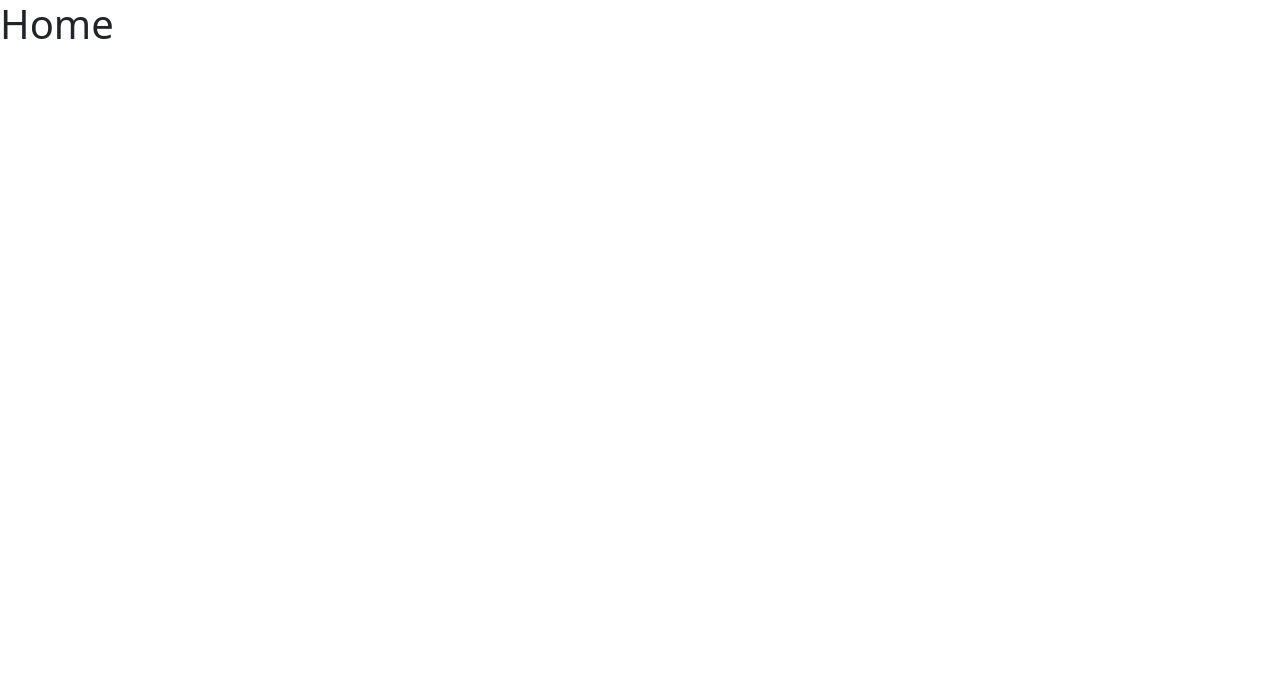
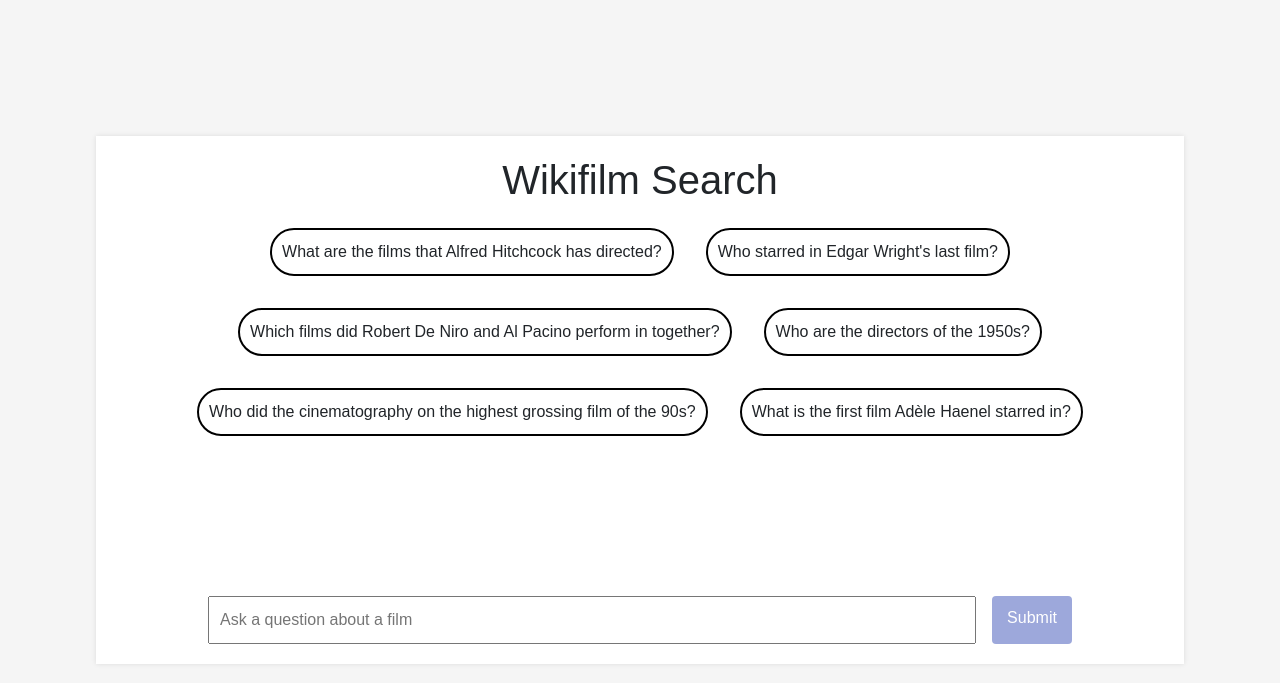
Before and after one commit to mattsg6/NLP_Wikidata, a Flask app: page / in a window 1280 px wide. Before the commit the part shown is almost empty. Shown: the top 683 px of the page. Run offline with Flask 3, Linux system fonts and the light colour scheme; some libraries are stand-ins or nearby versions.

Commit message:
home page complete

```diff
--- a/routes/api.py
+++ b/routes/api.py
@@ -1,4 +1,5 @@
-from flask import Blueprint, render_template, redirect, url_for
+from flask import Blueprint, render_template, redirect, url_for, request
+import requests
 from scripts.wikidata import wikidata_query
 
 api = Blueprint('api', __name__)
@@ -30,3 +31,9 @@ SELECT ?film ?cinematographer WHERE {
     payload = wikidata_query(endpoint_url=endpoint_url, query=query)
 
     return render_template('results.html', res = payload, question=question)
+
+@api.route('/question', methods=['POST'])
+def process():
+    print(request.json)
+
+    return url_for('api.res')
--- a/templates/index.html
+++ b/templates/index.html
@@ -14,9 +14,148 @@
       crossorigin="anonymous"
     />
 
+    <style>
+      body {
+        font-family: Arial, sans-serif;
+        margin: 0;
+        padding: 20px;
+        background-color: #f5f5f5;
+        text-align: center;
+      }
+
+      h1,
+      p {
+        text-align: center;
+      }
+
+      .container {
+        width: 85vw;
+        height: 66vh;
+        margin: 0 auto;
+        background-color: #ffffff;
+        padding: 20px;
+        box-shadow: 0 0 5px rgba(0, 0, 0, 0.1);
+
+        position: absolute;
+        top:0;
+        bottom: 0;
+        left: 0;
+        right: 0;
+
+        margin: auto;
+      }
+
+      input[type="text"] {
+        width: 60vw;
+        padding: 10px;
+        font-size: 16px;
+      }
+
+      .btn {
+        margin-left: 1rem;
+        padding: 10px 15px;
+        font-size: 16px;
+        background-color: #9da8db;
+        border: none;
+        color: white;
+        cursor: pointer;
+      }
+
+      .btn:not([href]):not([class]) {
+        color: white;
+        text-decoration: none;
+      }
+
+      .btn:hover, .btn:not([href]):not([class]):hover {
+        transition: 0.25s;
+        border-width: 1px;
+        border-style: solid;
+        border-color: #9da8db;
+        background-color: white;
+        color: #9da8db;
+      }
+
+
+
+      .input-container {
+        display: flex;
+        justify-content: center;
+      }
+
+      form {
+        display: flex;
+        position: absolute;
+        bottom: 20px;
+        margin: auto;
+      }
+
+      .content {
+        display: flex;
+        justify-content: center;
+        flex-wrap: wrap;
+      }
+
+      .box {
+        padding: 10px;
+        margin: 1rem;
+        border-style: solid;
+        border-width: 2px;
+        border-radius: 2rem;
+        border-color: black;
+      }
+    </style>
+
     <title>Wikifilm</title>
   </head>
   <body>
-    <h1>Home</h1>
+      <div class="container">
+        <h1>Wikifilm Search</h1>
+        <div class="content">
+          <div class="box">
+            What are the films that Alfred Hitchcock has directed?
+          </div>
+          <div class="box">
+            Who starred in Edgar Wright's last film?
+          </div>
+          <div class="box">
+            Which films did Robert De Niro and Al Pacino perform in together?
+          </div>
+          <div class="box">
+            Who are the directors of the 1950s?
+          </div>
+          <div class="box">
+            Who did the cinematography on the highest grossing film of the 90s?
+          </div>
+          <div class="box">
+            What is the first film Adèle Haenel starred in?
+          </div>
+        </div>
+        <div class="input-container">
+          <form id="input">
+            <input type="text" id="questionInput" placeholder="Ask a question about a film" />
+            <div class="btn" id="submit-btn">Submit</div>
+          </form>
+        </div>
+      </div>
   </body>
+  <script>
+    var submitBtn = document.getElementById('submit-btn')
+    submitBtn.addEventListener('click', upload)
+
+    function upload() {
+      var q = document.getElementById('questionInput').value
+
+      $.ajax({
+        type: "POST",
+        url: '/question',
+        contentType: 'application/json',
+        data: JSON.stringify({question: q}),
+        success: function(res) {
+          console.log(res);
+          window.location.replace(window.location.origin + res)
+        }
+      })
+
+    }
+  </script>
 </html>
```
Also changed, not shown: templates/results.html (+8 -5 lines).
